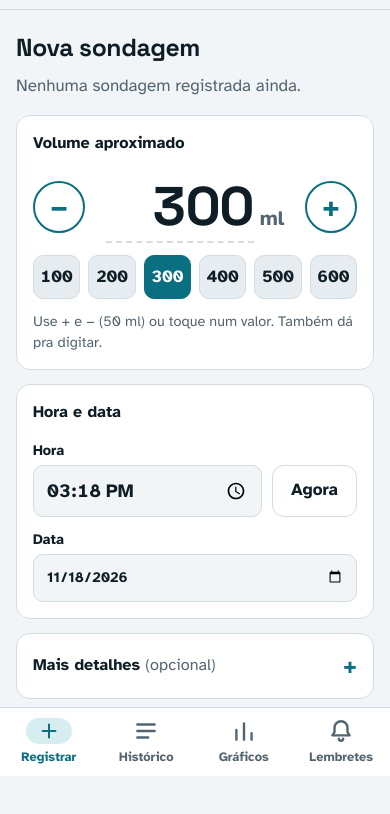
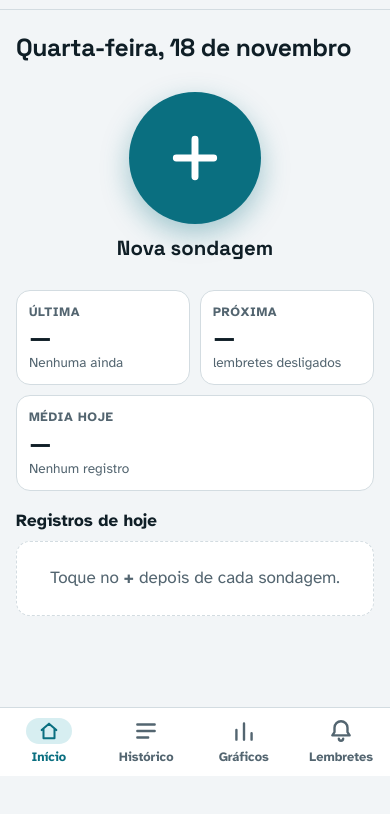
Before and after one commit to mvkerekes/maxmix, a plain HTML site: page index.html in a window 390 px wide. Shown: the part 68-882 px from the top of the page. After the commit the page ends 844 px from the top, so only its background shows below. Drawn offline with Linux system fonts and the light colour scheme.

Commit message:
Tela inicial com botão + e inclusão em pop-up
Início mostra botão grande + (nova sondagem), cartões de última,
próxima e média de hoje, e os registros do dia com editar/apagar.
Inclusão e edição usam o mesmo pop-up.

Co-Authored-By: Claude Opus 5.5 <noreply@anthropic.com>
Claude-Session: https://claude.ai/code/session_01ESb1p5Xq2bFNkHoQzvjQwJ

```diff
--- a/css/app.css
+++ b/css/app.css
@@ -348,3 +348,30 @@ body.modal-open { overflow: hidden; }
   .edit-sheet:not([hidden]) .edit-card { animation: pop .2s ease-out; }
 }
 #editTitle:focus { outline: none; }
+
+/* início */
+.home { gap: 18px; }
+.add-big {
+  align-self: center; border: 0; background: transparent; color: var(--ink);
+  display: flex; flex-direction: column; align-items: center; gap: 10px; padding: 8px 24px;
+}
+.add-circle {
+  width: 132px; height: 132px; border-radius: 50%; background: var(--accent); color: var(--accent-ink);
+  display: grid; place-items: center; box-shadow: 0 10px 28px rgba(10, 111, 128, .35);
+  transition: transform .12s;
+}
+.add-circle svg { width: 64px; height: 64px; fill: none; stroke: currentColor; stroke-width: 2.6; stroke-linecap: round; }
+.add-big:active .add-circle { transform: scale(.95); }
+.add-label { font-family: var(--f-display); font-weight: 700; font-size: 1.2em; }
+.home-cards { display: grid; grid-template-columns: repeat(3, 1fr); gap: 10px; }
+@media (max-width: 400px) { .home-cards { grid-template-columns: 1fr 1fr; } .home-cards .hc:last-child { grid-column: 1 / -1; } }
+.hc { background: var(--surface); border: 1px solid var(--line); border-radius: 14px; padding: 12px; min-width: 0; display: flex; flex-direction: column; gap: 2px; }
+.hc small { font-size: 0.75em; font-weight: 700; text-transform: uppercase; letter-spacing: .05em; color: var(--muted); }
+.hc b { font-family: var(--f-display); font-size: 1.5em; line-height: 1.15; font-variant-numeric: tabular-nums; }
+.hc span { font-size: 0.8em; color: var(--muted); line-height: 1.3; }
+.hc.late { background: var(--warn-soft); }
+.hc.late b { color: var(--warn); }
+.hc.ok b { color: var(--ok); }
+.hc.over b { color: var(--warn); }
+.sub-h { font-size: 1em; margin: 0 0 8px; }
+.home-list .day { border-radius: var(--r); }
--- a/index.html
+++ b/index.html
@@ -34,75 +34,25 @@
 
   <main id="main" class="wrap">
 
-    <!-- ===================== REGISTRAR ===================== -->
-    <section id="view-registrar" class="view" aria-labelledby="h-registrar">
-      <h2 id="h-registrar" class="view-title">
-        <span id="formTitle">Nova sondagem</span>
-      </h2>
+    <!-- ===================== INÍCIO ===================== -->
+    <section id="view-registrar" class="view home" aria-labelledby="h-registrar">
+      <h2 id="h-registrar" class="view-title"><span id="homeDate">Hoje</span></h2>
 
-      <div class="status-line" id="lastLine">Nenhuma sondagem registrada ainda.</div>
+      <button type="button" class="add-big" id="addBtn" aria-label="Registrar nova sondagem">
+        <span class="add-circle" aria-hidden="true"><svg viewBox="0 0 24 24"><path d="M12 5v14M5 12h14"/></svg></span>
+        <span class="add-label">Nova sondagem</span>
+      </button>
 
-      <form id="entryForm" class="form" novalidate>
-        <fieldset class="block">
-          <legend class="label">Volume aproximado</legend>
-          <div class="volume">
-            <button type="button" class="round" id="minus" aria-label="Diminuir 50 mililitros">−</button>
-            <label class="volume-read" for="ml">
-              <input id="ml" name="ml" type="number" inputmode="numeric" min="0" max="2000" step="10" value="300" aria-describedby="mlHint">
-              <span class="unit">ml</span>
-            </label>
-            <button type="button" class="round" id="plus" aria-label="Aumentar 50 mililitros">+</button>
-          </div>
-          <div class="presets" role="group" aria-label="Valores rápidos">
-            <button type="button" class="chip" data-ml="100">100</button>
-            <button type="button" class="chip" data-ml="200">200</button>
-            <button type="button" class="chip" data-ml="300">300</button>
-            <button type="button" class="chip" data-ml="400">400</button>
-            <button type="button" class="chip" data-ml="500">500</button>
-            <button type="button" class="chip" data-ml="600">600</button>
-          </div>
-          <p class="hint" id="mlHint"></p>
-        </fieldset>
+      <div class="home-cards">
+        <div class="hc"><small>Última</small><b id="hcLast">—</b><span id="lastLine">Nenhuma ainda</span></div>
+        <div class="hc" id="hcNextBox"><small>Próxima</small><b id="hcNext">—</b><span id="hcNextSub">Lembretes desligados</span></div>
+        <div class="hc" id="hcTodayBox"><small>Média hoje</small><b id="hcAvg">—</b><span id="hcToday">Nenhum registro</span></div>
+      </div>
 
-        <fieldset class="block">
-          <legend class="label">Hora e data</legend>
-          <div class="row when">
-            <label class="mini t">Hora<input id="whenTime" name="whenTime" type="time" class="field" required></label>
-            <button type="button" class="btn ghost" id="nowBtn">Agora</button>
-            <label class="mini d">Data<input id="whenDate" name="whenDate" type="date" class="field" required></label>
-          </div>
-        </fieldset>
-
-        <details class="block more" id="moreBox">
-          <summary class="label"><span>Mais detalhes <span class="opt">(opcional)</span></span></summary>
-          <div class="more-body">
-            <div class="switch-row">
-              <span id="leakLbl">Houve perda (escape) desde a última sondagem?</span>
-              <button type="button" class="switch" id="leak" role="switch" aria-checked="false" aria-labelledby="leakLbl"><span></span></button>
-            </div>
-
-            <div>
-              <p class="sublabel" id="lookLbl">Aspecto da urina</p>
-              <div class="seg" role="radiogroup" aria-labelledby="lookLbl" id="look">
-                <button type="button" role="radio" aria-checked="false" data-v="clara">Clara</button>
-                <button type="button" role="radio" aria-checked="false" data-v="concentrada">Concentrada</button>
-                <button type="button" role="radio" aria-checked="false" data-v="turva">Turva</button>
-                <button type="button" role="radio" aria-checked="false" data-v="sangue">Com sangue</button>
-              </div>
-            </div>
-
-            <div>
-              <label class="sublabel" for="note">Observação</label>
-              <textarea id="note" class="field" rows="2" maxlength="300" placeholder="Ex.: cheiro forte, dor, febre, bebi mais água…"></textarea>
-            </div>
-          </div>
-        </details>
-
-        <div class="actions">
-          <button type="submit" class="btn primary big" id="saveBtn">Salvar registro</button>
-          <button type="button" class="btn ghost" id="cancelEdit" hidden>Cancelar edição</button>
-        </div>
-      </form>
+      <div class="home-list">
+        <h3 class="sub-h">Registros de hoje</h3>
+        <div id="todayList"></div>
+      </div>
     </section>
 
     <!-- ===================== HISTÓRICO ===================== -->
@@ -244,8 +194,8 @@
 
   <nav class="tabs" aria-label="Seções">
     <button type="button" class="tab" data-view="registrar" aria-current="page">
-      <svg viewBox="0 0 24 24" aria-hidden="true"><path d="M12 5v14M5 12h14"/></svg>
-      <span>Registrar</span>
+      <svg viewBox="0 0 24 24" aria-hidden="true"><path d="M4 11l8-7 8 7M6 9.5V20h12V9.5"/></svg>
+      <span>Início</span>
     </button>
     <button type="button" class="tab" data-view="historico">
       <svg viewBox="0 0 24 24" aria-hidden="true"><path d="M4 6h16M4 12h16M4 18h10"/></svg>
@@ -277,7 +227,69 @@
           <svg viewBox="0 0 24 24" aria-hidden="true"><path d="M6 6l12 12M18 6L6 18"/></svg>
         </button>
       </div>
-      <div id="editSlot"></div>
+      <div id="editSlot">
+      <form id="entryForm" class="form" novalidate>
+        <fieldset class="block">
+          <legend class="label">Volume aproximado</legend>
+          <div class="volume">
+            <button type="button" class="round" id="minus" aria-label="Diminuir 50 mililitros">−</button>
+            <label class="volume-read" for="ml">
+              <input id="ml" name="ml" type="number" inputmode="numeric" min="0" max="2000" step="10" value="300" aria-describedby="mlHint">
+              <span class="unit">ml</span>
+            </label>
+            <button type="button" class="round" id="plus" aria-label="Aumentar 50 mililitros">+</button>
+          </div>
+          <div class="presets" role="group" aria-label="Valores rápidos">
+            <button type="button" class="chip" data-ml="100">100</button>
+            <button type="button" class="chip" data-ml="200">200</button>
+            <button type="button" class="chip" data-ml="300">300</button>
+            <button type="button" class="chip" data-ml="400">400</button>
+            <button type="button" class="chip" data-ml="500">500</button>
+            <button type="button" class="chip" data-ml="600">600</button>
+          </div>
+          <p class="hint" id="mlHint"></p>
+        </fieldset>
+
+        <fieldset class="block">
+          <legend class="label">Hora e data</legend>
+          <div class="row when">
+            <label class="mini t">Hora<input id="whenTime" name="whenTime" type="time" class="field" required></label>
+            <button type="button" class="btn ghost" id="nowBtn">Agora</button>
+            <label class="mini d">Data<input id="whenDate" name="whenDate" type="date" class="field" required></label>
+          </div>
+        </fieldset>
+
+        <details class="block more" id="moreBox">
+          <summary class="label"><span>Mais detalhes <span class="opt">(opcional)</span></span></summary>
+          <div class="more-body">
+            <div class="switch-row">
+              <span id="leakLbl">Houve perda (escape) desde a última sondagem?</span>
+              <button type="button" class="switch" id="leak" role="switch" aria-checked="false" aria-labelledby="leakLbl"><span></span></button>
+            </div>
+
+            <div>
+              <p class="sublabel" id="lookLbl">Aspecto da urina</p>
+              <div class="seg" role="radiogroup" aria-labelledby="lookLbl" id="look">
+                <button type="button" role="radio" aria-checked="false" data-v="clara">Clara</button>
+                <button type="button" role="radio" aria-checked="false" data-v="concentrada">Concentrada</button>
+                <button type="button" role="radio" aria-checked="false" data-v="turva">Turva</button>
+                <button type="button" role="radio" aria-checked="false" data-v="sangue">Com sangue</button>
+              </div>
+            </div>
+
+            <div>
+              <label class="sublabel" for="note">Observação</label>
+              <textarea id="note" class="field" rows="2" maxlength="300" placeholder="Ex.: cheiro forte, dor, febre, bebi mais água…"></textarea>
+            </div>
+          </div>
+        </details>
+
+        <div class="actions">
+          <button type="submit" class="btn primary big" id="saveBtn">Salvar registro</button>
+          <button type="button" class="btn ghost" id="cancelEdit">Cancelar</button>
+        </div>
+      </form>
+      </div>
     </div>
   </div>
 
--- a/js/app.js
+++ b/js/app.js
@@ -167,31 +167,31 @@
     look = ""; setSeg($("#look"), "");
     $("#note").value = "";
     $("#moreBox").open = false;
-    $("#formTitle").textContent = "Nova sondagem";
     $("#saveBtn").textContent = "Salvar registro";
-    $("#cancelEdit").hidden = true;
-    closeEditSheet();
   }
 
-  // A edição usa o mesmo formulário, levado para dentro de um pop-up.
-  var formEl = $("#entryForm");
-  var formHome = document.createComment("form-home");
-  formEl.parentNode.insertBefore(formHome, formEl);
-  function openEditSheet(e) {
-    $("#editOrig").textContent = "Original: " + e.ml + " ml às " + hhmm(e.t) + " · " + dayLabel(e.t).toLowerCase();
-    $("#editSlot").appendChild(formEl);
+  // Inclusão e edição usam o mesmo formulário, dentro de um pop-up.
+  function openSheet(e) {
+    var isEdit = !!e;
+    $("#editTitle").textContent = isEdit ? "Editar registro" : "Nova sondagem";
+    $("#editOrig").textContent = isEdit
+      ? "Original: " + e.ml + " ml às " + hhmm(e.t) + " · " + dayLabel(e.t).toLowerCase()
+      : "Confira o volume e a hora e toque em Salvar.";
+    $("#editSheet").classList.toggle("is-new", !isEdit);
     $("#editSheet").hidden = false;
     document.body.classList.add("modal-open");
     $("#editSheet .edit-card").scrollTop = 0;
     $("#editTitle").focus({ preventScroll: true }); // não abre o teclado sozinho
   }
-  function closeEditSheet() {
-    if (formEl.parentNode !== formHome.parentNode) formHome.parentNode.insertBefore(formEl, formHome.nextSibling);
+  function closeSheet() {
     $("#editSheet").hidden = true;
     document.body.classList.remove("modal-open");
+    resetForm();
   }
-  $("#editClose").addEventListener("click", function () { resetForm(); });
-  $("#editSheet").addEventListener("click", function (ev) { if (ev.target === this) resetForm(); });
+  function openNew() { resetForm(); openSheet(null); }
+  $("#addBtn").addEventListener("click", openNew);
+  $("#editClose").addEventListener("click", closeSheet);
+  $("#editSheet").addEventListener("click", function (ev) { if (ev.target === this) closeSheet(); });
 
   function startEdit(id) {
     var e = entries.find(function (x) { return x.id === id; });
@@ -204,11 +204,9 @@
     $("#note").value = e.note || "";
     $("#moreBox").open = !!(e.leak || e.look || e.note);
     $("#saveBtn").textContent = "Salvar alterações";
-    $("#cancelEdit").textContent = "Cancelar";
-    $("#cancelEdit").hidden = false;
-    openEditSheet(e);
+    openSheet(e);
   }
-  $("#cancelEdit").addEventListener("click", function () { resetForm(); });
+  $("#cancelEdit").addEventListener("click", closeSheet);
 
   $("#entryForm").addEventListener("submit", function (ev) {
     ev.preventDefault();
@@ -235,7 +233,7 @@
       // registrar conta como "fiz a sondagem": limpa adiamento
       alarmState.snoozeUntil = 0; persistAlarm();
     }
-    resetForm();
+    closeSheet();
     refreshAll();
   });
 
@@ -269,7 +267,7 @@
   $("#saved").addEventListener("click", function (ev) { if (ev.target === this) closeSaved(); });
   document.addEventListener("keydown", function (ev) {
     if (ev.key !== "Escape") return;
-    if (!$("#saved").hidden) closeSaved(); else if (!$("#editSheet").hidden) resetForm();
+    if (!$("#saved").hidden) closeSaved(); else if (!$("#editSheet").hidden) closeSheet();
   });
 
   // ------------------------------------------------------------------ resumo do topo
@@ -286,18 +284,7 @@
       ? "Hoje: " + td.length + (td.length === 1 ? " sondagem" : " sondagens") + " · média " + fmtNum(total / td.length) + " ml"
       : "Hoje: nenhum registro";
 
-    var last = lastEntry();
-    var line = $("#lastLine");
-    if (last) {
-      line.innerHTML = "";
-      line.append("Última: ");
-      var b = document.createElement("strong");
-      b.textContent = last.ml + " ml";
-      line.append(b, " às " + hhmm(last.t) + (dayStart(last.t) === dayStart(Date.now()) ? "" : " (" + dayLabel(last.t).toLowerCase() + ")") +
-        (Date.now() - last.t < 2 * MIN ? " · agora mesmo" : " · há " + fmtDur(Date.now() - last.t)));
-    } else {
-      line.textContent = "Nenhuma sondagem registrada ainda.";
-    }
+    renderHome(td, total);
 
     var pill = $("#nextPill");
     var nx = settings.rem.on ? nextDue(Date.now()) : null;
@@ -311,6 +298,50 @@
       s.textContent = diff < 0 ? fmtDur(-diff) : hhmm(nx);
       pill.append(s);
     } else { pill.hidden = true; }
+  }
+
+  // ------------------------------------------------------------------ início
+  function renderHome(td, total) {
+    var now = Date.now();
+    var dl = new Date(now).toLocaleDateString("pt-BR", { weekday: "long", day: "numeric", month: "long" });
+    $("#homeDate").textContent = dl.charAt(0).toUpperCase() + dl.slice(1);
+
+    var last = lastEntry();
+    if (last) {
+      $("#hcLast").textContent = hhmm(last.t);
+      $("#lastLine").textContent = last.ml + " ml · " + (now - last.t < 2 * MIN ? "agora mesmo" : "há " + fmtDur(now - last.t)) +
+        (dayStart(last.t) === dayStart(now) ? "" : " (" + dayLabel(last.t).toLowerCase() + ")");
+    } else { $("#hcLast").textContent = "—"; $("#lastLine").textContent = "Nenhuma ainda"; }
+
+    var box = $("#hcNextBox");
+    var nx = settings.rem.on ? nextDue(now) : null;
+    box.classList.remove("late");
+    if (nx) {
+      var diff = nx - now;
+      $("#hcNext").textContent = hhmm(nx);
+      $("#hcNextSub").textContent = diff < 0 ? "atrasada " + fmtDur(-diff) : "em " + fmtDur(diff);
+      box.classList.toggle("late", diff < 0);
+    } else {
+      $("#hcNext").textContent = "—";
+      $("#hcNextSub").textContent = settings.rem.on ? "sem horário previsto" : "lembretes desligados";
+    }
+
+    var tb = $("#hcTodayBox"); tb.classList.remove("ok", "over");
+    if (td.length) {
+      var avg = total / td.length;
+      $("#hcAvg").textContent = fmtNum(avg) + " ml";
+      $("#hcToday").textContent = td.length + (td.length === 1 ? " sondagem" : " sondagens") + " · " + fmtNum(total) + " ml no total";
+      if (settings.targetAvg) tb.classList.add(avg < settings.targetAvg ? "ok" : "over");
+    } else { $("#hcAvg").textContent = "—"; $("#hcToday").textContent = "Nenhum registro"; }
+
+    var list = $("#todayList"); list.innerHTML = "";
+    if (!td.length) {
+      list.innerHTML = '<div class="empty"><p>Toque no <strong>+</strong> depois de cada sondagem.</p></div>';
+      return;
+    }
+    var day = document.createElement("section"); day.className = "day";
+    td.slice().reverse().forEach(function (e) { day.append(entryRow(e)); });
+    list.append(day);
   }
 
   // ------------------------------------------------------------------ histórico
@@ -809,7 +840,7 @@
   }
   $("#alarmGo").addEventListener("click", function () {
     if (alarmFor) { alarmState.acked = alarmFor; persistAlarm(); }
-    closeAlarm(); resetForm(); show("registrar"); mlInput.focus();
+    closeAlarm(); show("registrar"); openNew();
   });
   $("#alarmSnooze").addEventListener("click", function () {
     alarmState.snoozeUntil = Date.now() + 15 * MIN; persistAlarm(); closeAlarm(); toast("Vou lembrar de novo às " + hhmm(alarmState.snoozeUntil) + ".");
--- a/sw.js
+++ b/sw.js
@@ -1,5 +1,5 @@
 /* Service worker: deixa o app funcionando offline e abre o app ao tocar na notificação. */
-const VERSION = "dm-v7";
+const VERSION = "dm-v8";
 const SHELL = [
   "./", "index.html", "css/app.css", "js/app.js", "manifest.webmanifest",
   "icons/icon.svg", "icons/icon-180.png", "icons/icon-192.png", "icons/icon-512.png", "icons/maskable-512.png"
```
Also changed, not shown: 1 other file.
